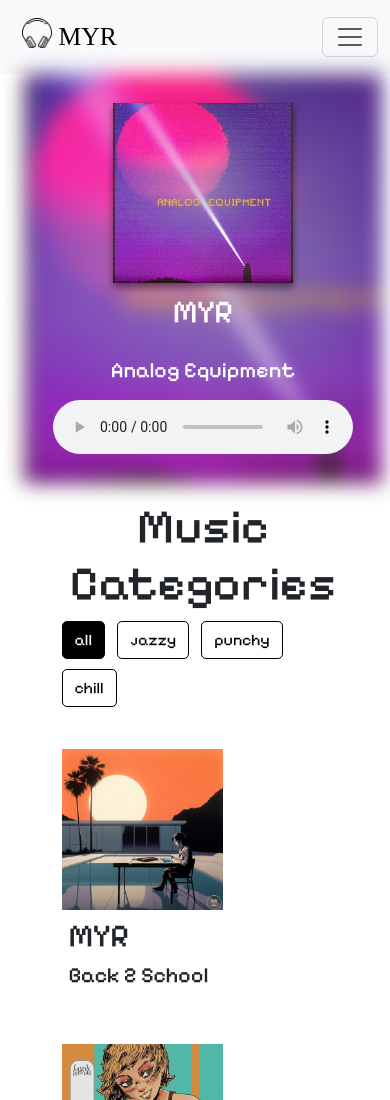
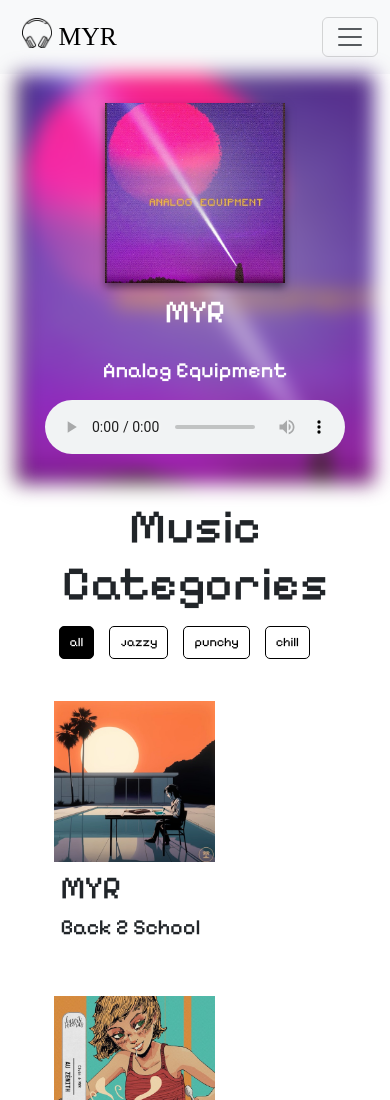
Before and after one commit to hasuwini77/R_02_myrProds, a React (Vite) app: page / in a window 390 px wide. Shown: the top 1100 px of the page. Built offline with nearby package versions, Linux system fonts and the light colour scheme; a web font is replaced by a local one.

Commit message:
added media query for home v1

```diff
--- a/src/App.css
+++ b/src/App.css
@@ -37,4 +37,5 @@ body {
 
 .mainContent {
   display: flex;
+  justify-content: center;
 }
--- a/src/components/BorderButtons/index.jsx
+++ b/src/components/BorderButtons/index.jsx
@@ -1,5 +1,6 @@
 import React from "react";
 import { Button } from "react-bootstrap";
+
 const BorderButton = ({ children, onClick, active }) => {
   const buttonStyle = {
     backgroundColor: active ? "black" : "white",
@@ -7,9 +8,14 @@ const BorderButton = ({ children, onClick, active }) => {
     borderColor: "black",
     borderRadius: "5px",
     marginBottom: "10px",
-    marginRight: "12px",
+    marginRight: "10px",
     transition: "background-color 0.3s, color 0.3s",
   };
+
+  if (window.matchMedia("(max-width: 768px)").matches) {
+    buttonStyle.padding = "6px 10px";
+    buttonStyle.fontSize = "0.8rem";
+  }
 
   return (
     <Button variant="outline-dark" style={buttonStyle} onClick={onClick}>
--- a/src/components/CategoryFilters/CategoryFilters.module.css
+++ b/src/components/CategoryFilters/CategoryFilters.module.css
@@ -19,3 +19,29 @@ h2 {
   font-family: "Pixelify Sans", sans-serif;
   font-size: 0.8rem;
 }
+
+@media (max-width: 768px) {
+  .mainCategory {
+    display: flex;
+    justify-content: center;
+    flex-direction: column;
+  }
+
+  .category {
+    width: 100%;
+    display: flex;
+    flex-wrap: wrap;
+    flex-direction: row;
+  }
+
+  .category button {
+    margin: 5px; /* Adjust button margin as necessary */
+  }
+
+  .categoryTracks {
+    display: flex;
+    justify-content: center;
+    align-items: center;
+    flex-direction: column;
+  }
+}
```
